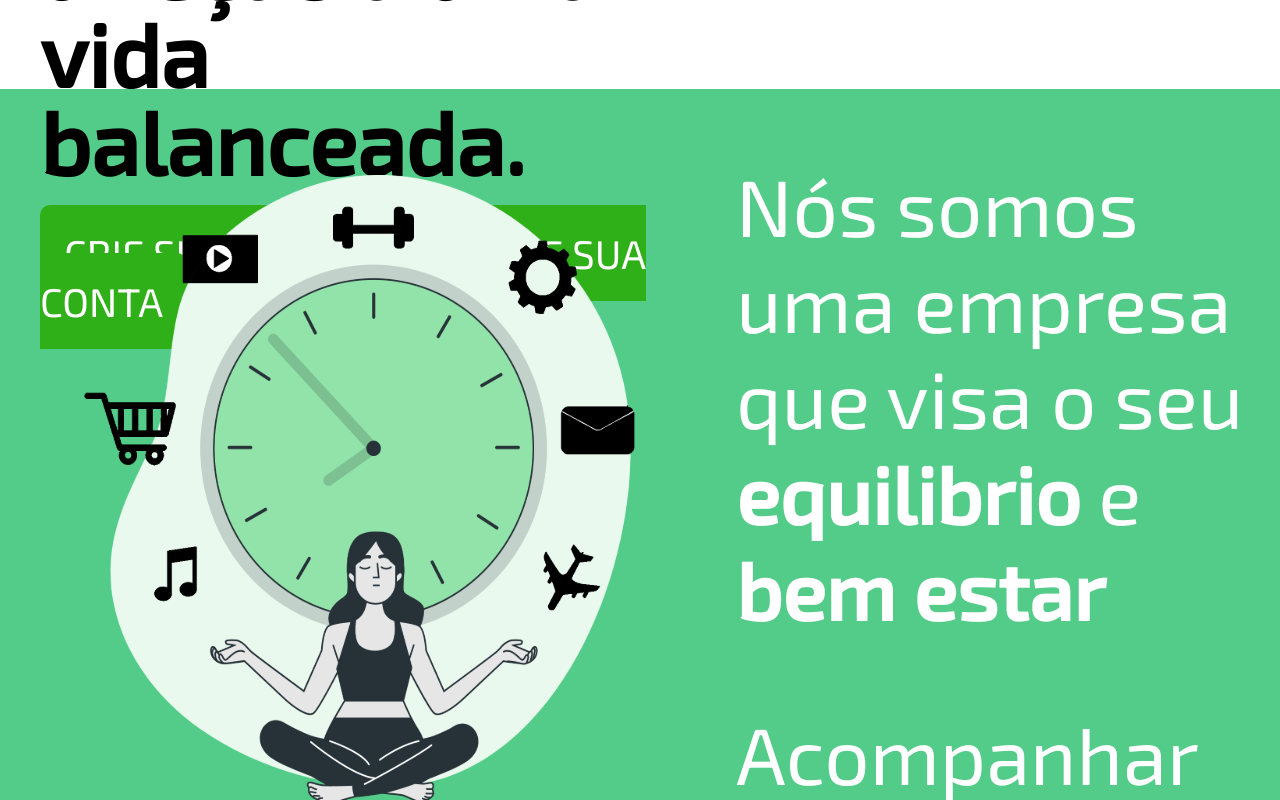
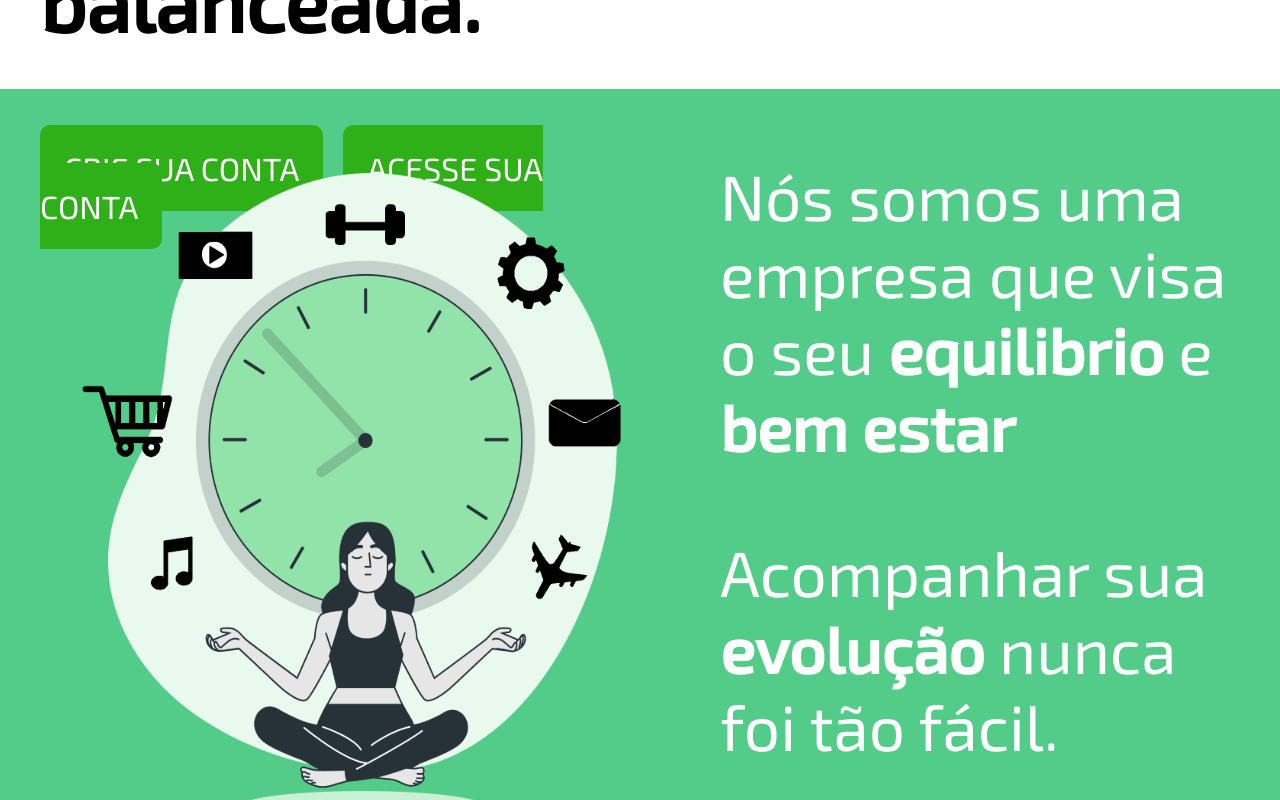
Before and after one commit to mileneoliveira/grupo04-react-web, a React (Create React App) app in the folder my-site/: page / in a window 1280 px wide. Shown: the part 660-1460 px from the top of the page. Built offline with nearby package versions, Linux system fonts and the light colour scheme.

Commit message:
atualizado site

```diff
--- a/my-site/src/components/molde-feed-perfil/molde-feed.js
+++ b/my-site/src/components/molde-feed-perfil/molde-feed.js
@@ -46,7 +46,7 @@ function Molde() {
 
 
             </div>
-            <div class="componente-imagem">
+            <div className="componente-imagem">
                 <img src="./imgs/Component11.svg" alt="" />
             </div>
         </div>
--- a/my-site/src/components/molde-feed-perfil/style.css
+++ b/my-site/src/components/molde-feed-perfil/style.css
@@ -151,7 +151,7 @@ label #cancel {
     width: 100%;
     height: 10vmin;
     margin-top: 4vmin;
-
+    position: relative;
 }
 
 .info_perfil {
@@ -181,6 +181,9 @@ label #cancel {
 .header__perfl .info_perfil ul {
     display: inline-block;
     color: white;
+    position: absolute;
+    top: 10px;
+    margin-left: 1.5vmin;
 }
 
 .header__perfl .info_perfil li p {
@@ -220,3 +223,7 @@ label #cancel {
     padding: 5px;
     margin-left: 5px;
 }
+
+.nome-obj {
+
+}
--- a/my-site/src/pages/cadastro/index.jsx
+++ b/my-site/src/pages/cadastro/index.jsx
@@ -6,7 +6,7 @@ export default class Cadastro extends Component {
         return (
             <div className="conteudo_cadastro">
 
-                <h1 className="logo"><img src="./imgs/logo.svg" alt=""/></h1>
+                <h1 className="logo"><img src="./imgs/logo.svg" alt="" /></h1>
 
 
                 <form className="form-cadastro">
@@ -14,14 +14,25 @@ export default class Cadastro extends Component {
                     <section className="cadastro">
 
                         <h1 className="titulo_cadastro">Cadastro</h1>
+                        <label htmlFor="sujo">
+                            <h3>Nome completo</h3>
+                            <input type="text" class="input-padrao" placeholder="Nome completo" />
+                        </label>
 
-                    <input type="text" class="input-padrao" placeholder="Nome completo" />
+                        <label htmlFor="teste">
+                            <h3>Data de nascimento</h3>
+                            <input type="date" class="input-padrao" placeholder="Data de nascimento" onfocus="(this.type='date')" onblur="(this.type='text')" />
+                        </label>
 
-                    <input type="date" class="input-padrao" placeholder="CEP" />
+                        <label htmlFor="teste2">
+                            <h3>Email</h3>
+                            <input type="text" class="input-padrao" placeholder="E-mail" />
+                        </label>
+                        <label htmlFor="test3">
+                            <h3>Senha</h3>
+                            <input type="text" class="input-padrao" placeholder="Senha" />
 
-                    <input type="text" class="input-padrao" placeholder="E-mail" />
-
-                    <input type="text" class="input-padrao" placeholder="Senha" />
+                        </label>
 
                         <label className="checkbox"> <input type="checkbox" />
                         Li e concordo com os <strong> <u>Termos de uso</u> </strong>
@@ -33,15 +44,15 @@ export default class Cadastro extends Component {
                     </p>
 
                         <div className="imagens-buttom-cadastro">
-                        <img src="./imgs/google-cadastro.svg" alt=""/>
-                        <img src="./imgs/facebook-cadastro.svg" alt=""/>
+                            <img src="./imgs/google-cadastro.svg" alt="" />
+                            <img src="./imgs/facebook-cadastro.svg" alt="" />
 
                             <a href="login" className="buttom-cadastrar" type="submit">Cadastrar-se</a>
                         </div>
 
                     </section>
 
-                 <img className="celular-cadastro" src="./imgs/celular-cadastro.svg" alt=""/>
+                    <img className="celular-cadastro" src="./imgs/celular-cadastro.svg" alt="" />
 
 
 
--- a/my-site/src/pages/cadastro/style.css
+++ b/my-site/src/pages/cadastro/style.css
@@ -55,6 +55,10 @@
 
 }
 
+::-webkit-input-placeholder {
+    color: black;
+}
+
 /* ----------------- CADASTRO MOBILE -------------- */
 
 @media(max-width: 870px) {
--- a/my-site/src/pages/institucional/index.jsx
+++ b/my-site/src/pages/institucional/index.jsx
@@ -37,6 +37,9 @@ export default class institucional extends Component {
                     <div className="sobre-text">
                     <p>Nós somos uma empresa que visa o seu <b>equilibrio</b> e <b>bem estar</b></p>
                     <p>Acompanhar sua <b>evolução</b> nunca foi tão fácil.</p>
+                    <br/>
+                    <br/>
+                    <br/>
                     <br/>
                     <a href="cadastro" className="btn1">Crie sua conta</a>
                     </div>
--- a/my-site/src/pages/institucional/styl.css
+++ b/my-site/src/pages/institucional/styl.css
@@ -70,7 +70,7 @@ nav ul li {
 
 .botoes {
     margin-right: -4vmin;
-    margin-top: 5.5vmin;
+    margin-top: 13.5vmin;
 }
 
 .botoes :nth-child(2) {
@@ -83,7 +83,7 @@ nav ul li {
 }
 
 .welcome-home p{
-    font-size: 11vmin;
+    font-size: 10vmin;
     font-weight: 600;
     line-height: 100%;
     /* margin-top: -10vmin */
@@ -103,7 +103,7 @@ nav ul li {
     text-align: center;
     cursor: pointer;
     width: 15vmin;
-    font-size: 5vmin;
+    font-size: 4vmin;
     text-transform: uppercase;
     text-decoration: none;
     border-radius: 10px;
@@ -114,17 +114,22 @@ nav ul li {
 
 #sobre {
     background-color: #53CC89;
-    height: 120vmin;
+    height: 100vmin;
     margin-top: 16vmin;
     display: grid;
     grid-template-columns: 1fr 1fr;
+}
+
+#sobre img {
+    width: 90vmin;
 }
 
 #sobre p{
     color: white;
     font-weight: 400;
     margin-top: 8.5vmin;
-    font-size: 10vmin;
+    font-size: 8vmin;
+    margin-right: 4vmin;
 }
 
 .btn1 {
@@ -238,6 +243,10 @@ nav ul li {
 .links-uteis ul li{
     list-style: none;
     box-sizing: border-box;
+}
+
+.lista1 {
+    margin-left: 10vmin;
 }
 
 .lista2 {
--- a/my-site/src/pages/login/index.jsx
+++ b/my-site/src/pages/login/index.jsx
@@ -38,7 +38,7 @@ export default class Login extends Component {
                             <a href="feed" className="buttom-login" type="submit">Iniciar sessão</a>
                         </form>
                         <div className="nao-tem">
-                            <p>Não tem uma conta? Cadastre-se</p>
+                            <p>Não tem uma conta? <a href="cadastro">Cadastre-se</a></p>
                         </div>
 
                     </div>
--- a/my-site/src/pages/login/style.css
+++ b/my-site/src/pages/login/style.css
@@ -40,7 +40,7 @@ border: solid 2px;
   height: 5vmin;
   padding: 10px 25px;
   border-radius: 5px;
-  width:  60vmin;
+  width:  69vmin;
 }
 
 .p-email{
@@ -49,7 +49,7 @@ border: solid 2px;
 }
 
 .buttom-login{
-  margin-left: 35vmin;
+  margin-left: 37vmin;
   padding: 2.5vmin;
   border-radius: 5px;
   background-color: black;
@@ -64,7 +64,7 @@ border: solid 2px;
 
 .nao-tem {
   margin-top: 15vmin;
-  margin-left: 25vmin;
+  margin-left: 28vmin;
 }
 
 /* ----------------- CADASTRO MOBILE -------------- */
```
Lines whose indentation alone changed are shown as unchanged.
